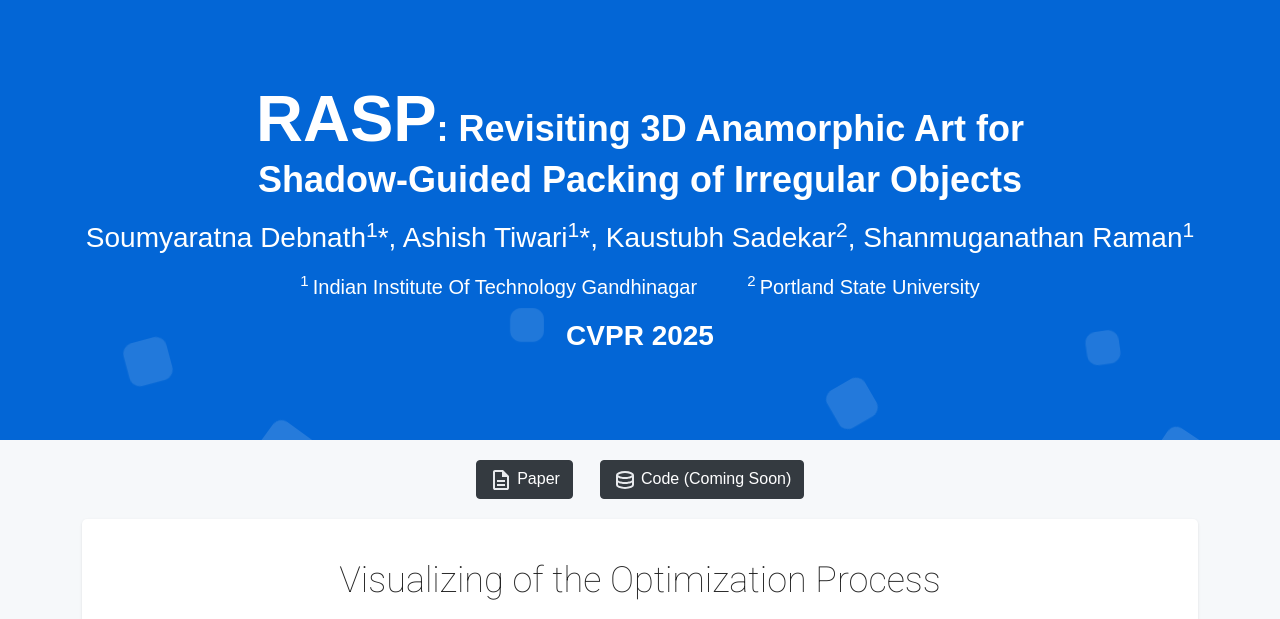
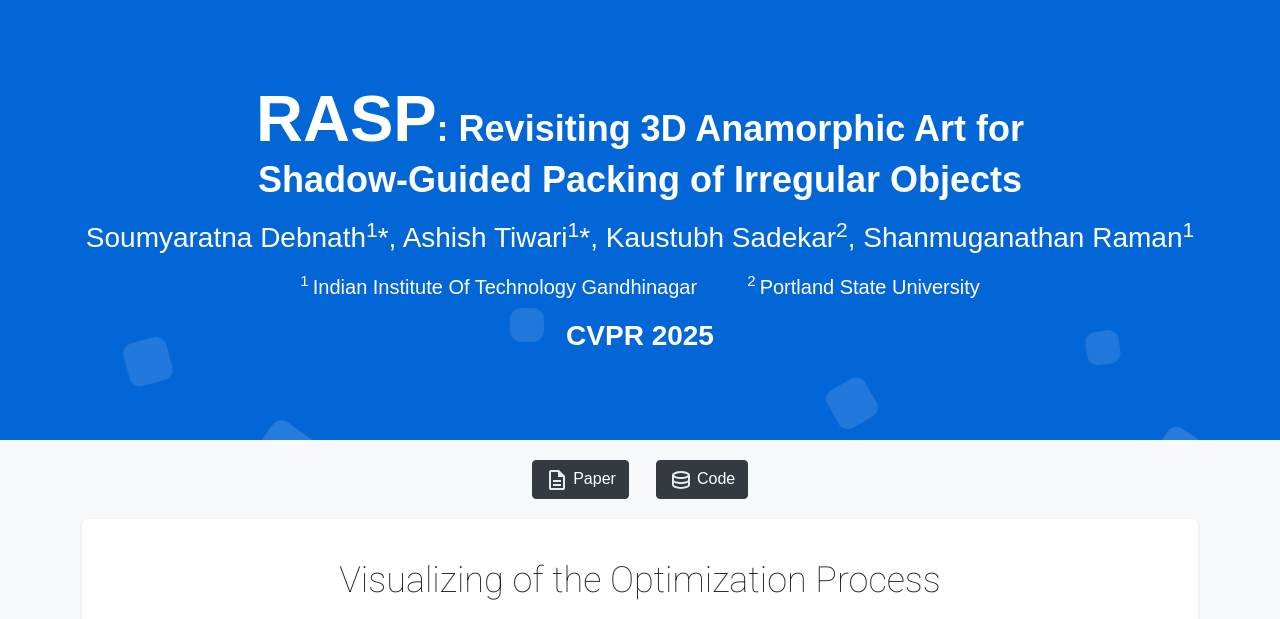
Before and after one commit to SoumyaratnaDebnath/RASP, a plain HTML site: page index.html in a window 1280 px wide. Shown: the top 619 px of the page. Drawn offline with nearby package versions, Linux system fonts and the light colour scheme.

Commit message:
updated link

```diff
--- a/index.html
+++ b/index.html
@@ -60,7 +60,7 @@
 
         <div style="display: flex; justify-content: center; margin-bottom: 20px;">
             <a class="btn btn-dark" href="https://arxiv.org/abs/2504.02465"><img src="files/description.svg"/> Paper</a> &nbsp;&nbsp;&nbsp;&nbsp;&nbsp;&nbsp;
-            <a class="btn btn-dark" href="index.html"><img src="files/database.svg"/> Code (Coming Soon)</a>
+            <a class="btn btn-dark" href="https://github.com/SoumyaratnaDebnath/RASP/tree/main/RASP-Code"><img src="files/database.svg"/> Code</a>
         </div>
 
         <section>
```
